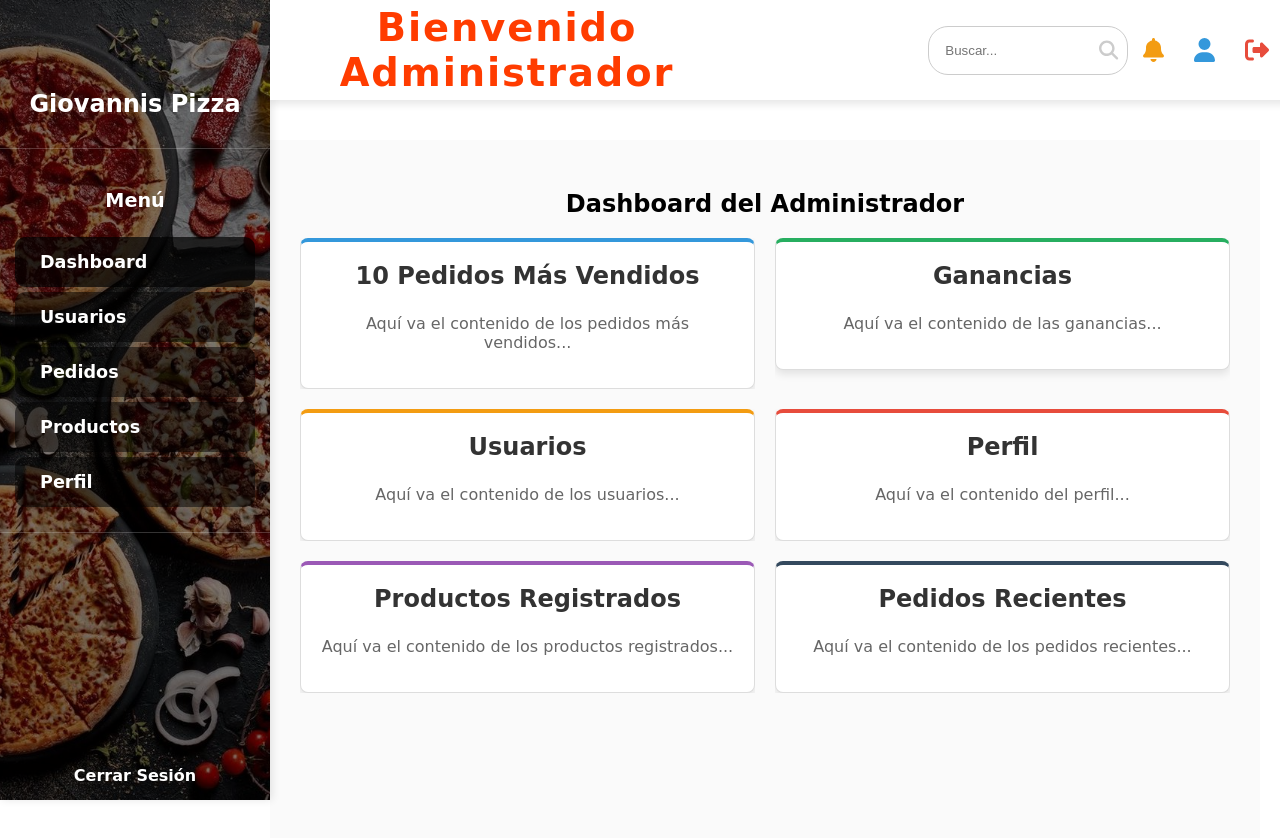
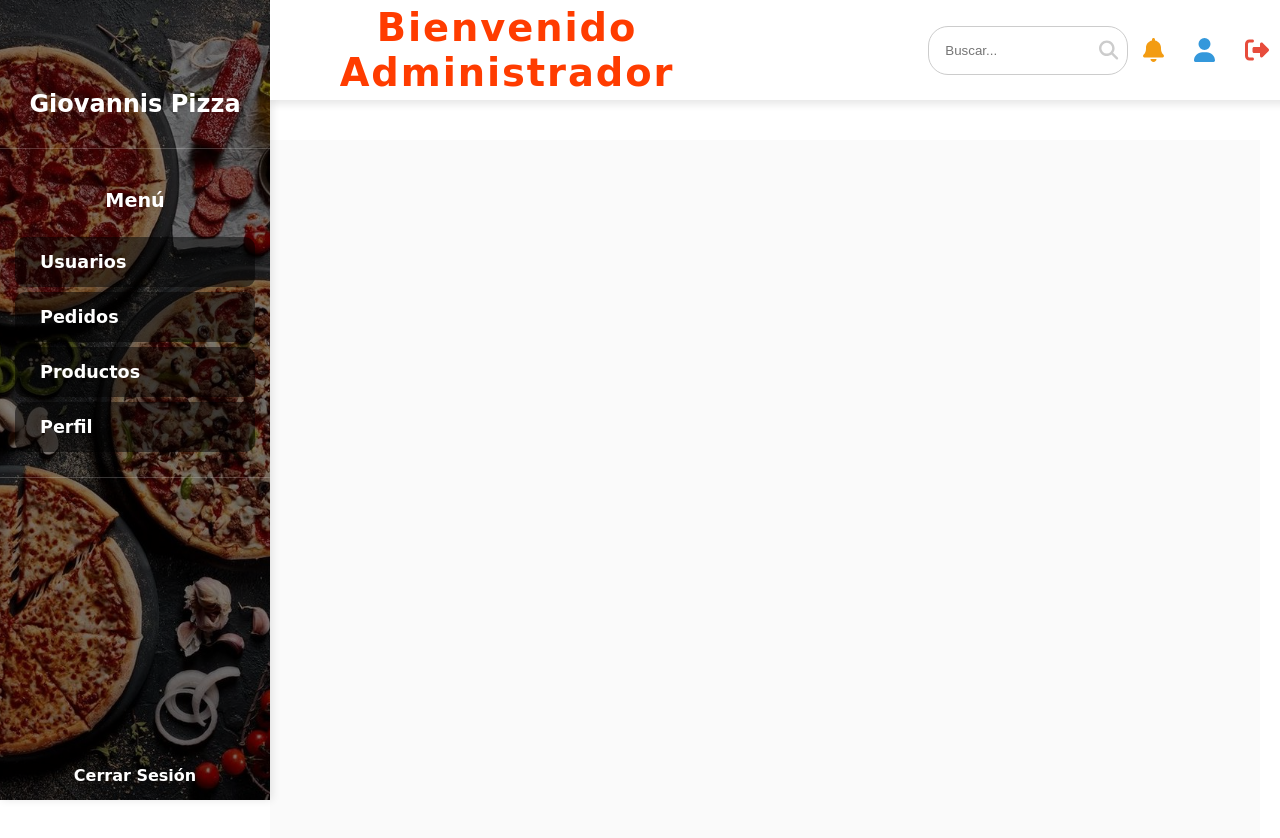
Before and after one commit to Francisco25B/proyecto-pizza, a React (Create React App) app: page /administrador in a window 1280 px wide. Shown: the top 838 px of the page. Built offline with nearby package versions, Linux system fonts and the light colour scheme.

Commit message:
sin dashboard

```diff
--- a/src/pages/AdminDashboard.css
+++ /dev/null
@@ -1,81 +0,0 @@
-.admin-dashboard {
-  padding: 20px;
-}
-
-.grid-container {
-  display: grid;
-  grid-template-columns: repeat(auto-fill, minmax(300px, 1fr));
-  gap: 20px;
-}
-
-.grid-item {
-  position: relative;
-  overflow: hidden;
-}
-
-.grid-item::before {
-  content: '';
-  position: absolute;
-  top: -10px;
-  left: -10px;
-  right: -10px;
-  bottom: -10px;
-  background-color: rgba(0, 0, 0, 0.1);
-  z-index: -1;
-  border-radius: 8px;
-}
-
-.grid-item:hover::before {
-  top: -15px;
-  left: -15px;
-  right: -15px;
-  bottom: -15px;
-}
-
-.dashboard-card {
-  background-color: #fff;
-  border: 1px solid #ddd;
-  border-radius: 8px;
-  padding: 20px;
-  box-shadow: 0 4px 8px rgba(0, 0, 0, 0.1);
-  transition: box-shadow 0.3s ease;
-}
-
-.grid-item:hover .dashboard-card {
-  box-shadow: 0 8px 16px rgba(0, 0, 0, 0.2);
-}
-
-.grid-item h3 {
-  margin-top: 0;
-  font-size: 1.5rem;
-  color: #333;
-}
-
-.grid-item p {
-  margin-top: 0;
-  color: #666;
-}
-
-.sales .dashboard-card {
-  border-top: 4px solid #3498db; /* Azul */
-}
-
-.profits .dashboard-card {
-  border-top: 4px solid #27ae60; /* Verde */
-}
-
-.users .dashboard-card {
-  border-top: 4px solid #f39c12; /* Naranja */
-}
-
-.profile .dashboard-card {
-  border-top: 4px solid #e74c3c; /* Rojo */
-}
-
-.products .dashboard-card {
-  border-top: 4px solid #9b59b6; /* Morado */
-}
-
-.orders .dashboard-card {
-  border-top: 4px solid #34495e; /* Azul oscuro */
-}
--- a/src/pages/AdminDashboard.js
+++ /dev/null
@@ -1,63 +0,0 @@
-import React from 'react';
-import './AdminDashboard.css'; // Archivo CSS para estilos específicos del dashboard
-
-const AdminDashboard = () => {
-  return (
-    <div className="admin-dashboard">
-      <h2>Dashboard del Administrador</h2>
-
-      {/* Contenido del dashboard */}
-      <div className="grid-container">
-        {/* Cuadro de 10 pedidos más vendidos */}
-        <div className="grid-item sales">
-          <div className="dashboard-card">
-            <h3>10 Pedidos Más Vendidos</h3>
-            <p>Aquí va el contenido de los pedidos más vendidos...</p>
-          </div>
-        </div>
-
-        {/* Cuadro de ganancias */}
-        <div className="grid-item profits">
-          <div className="dashboard-card">
-            <h3>Ganancias</h3>
-            <p>Aquí va el contenido de las ganancias...</p>
-          </div>
-        </div>
-
-        {/* Cuadro de usuarios */}
-        <div className="grid-item users">
-          <div className="dashboard-card">
-            <h3>Usuarios</h3>
-            <p>Aquí va el contenido de los usuarios...</p>
-          </div>
-        </div>
-
-        {/* Cuadro de perfil */}
-        <div className="grid-item profile">
-          <div className="dashboard-card">
-            <h3>Perfil</h3>
-            <p>Aquí va el contenido del perfil...</p>
-          </div>
-        </div>
-
-        {/* Cuadro de productos registrados */}
-        <div className="grid-item products">
-          <div className="dashboard-card">
-            <h3>Productos Registrados</h3>
-            <p>Aquí va el contenido de los productos registrados...</p>
-          </div>
-        </div>
-
-        {/* Cuadro de pedidos recientes */}
-        <div className="grid-item orders">
-          <div className="dashboard-card">
-            <h3>Pedidos Recientes</h3>
-            <p>Aquí va el contenido de los pedidos recientes...</p>
-          </div>
-        </div>
-      </div>
-    </div>
-  );
-};
-
-export default AdminDashboard;
--- a/src/pages/AdminInterface.js
+++ b/src/pages/AdminInterface.js
@@ -1,7 +1,7 @@
 import React, { useState } from 'react';
 import { AdminHeader } from './AdminHeader';
 import UserProfile from '../components/UserProfile';
-import AdminDashboard from './AdminDashboard';
+// import AdminDashboard from './AdminDashboard'; // Comentado ya que el archivo no se encuentra
 import Pedidos from './pedidos'; // Asegúrate de que el nombre del archivo y el componente coincidan
 import Productos from './productos'; // Asegúrate de que el nombre del archivo y el componente coincidan
 import Usuarios from './usuarios'; // Asegúrate de que el nombre del archivo y el componente coincidan
@@ -24,12 +24,6 @@ function AdminInterface() {
         <h3 className="menu-title">Menú</h3>
 
         <ul>
-          <li
-            className={selectedSection === 'dashboard' ? 'active' : ''}
-            onClick={() => setSelectedSection('dashboard')}
-          >
-            <i className="fa fa-tachometer-alt"></i> Dashboard
-          </li>
           <li
             className={selectedSection === 'usuarios' ? 'active' : ''}
             onClick={() => setSelectedSection('usuarios')}
@@ -71,7 +65,7 @@ function AdminInterface() {
       <div className="admin-content">
         <main className="admin-main">
           {selectedSection === 'profile' && <UserProfile />}
-          {selectedSection === 'dashboard' && <AdminDashboard />}
+          {/* {selectedSection === 'dashboard' && <AdminDashboard />} */}
           {selectedSection === 'usuarios' && <Usuarios />} {/* Nombre del componente importado */}
           {selectedSection === 'pedidos' && <Pedidos />} {/* Nombre del componente importado */}
           {selectedSection === 'productos' && <Productos />} {/* Nombre del componente importado */}
```
